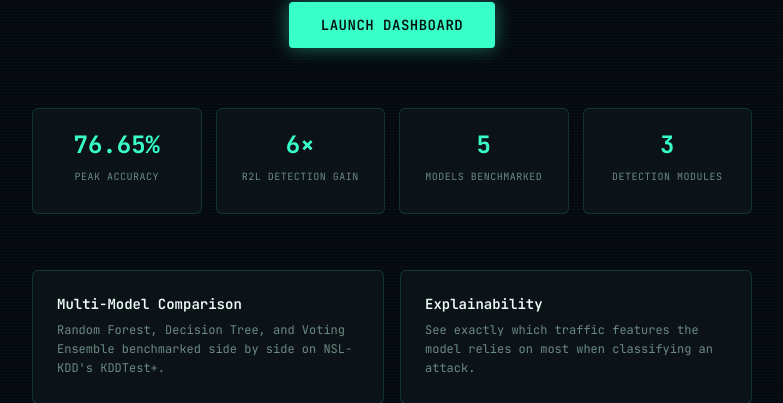
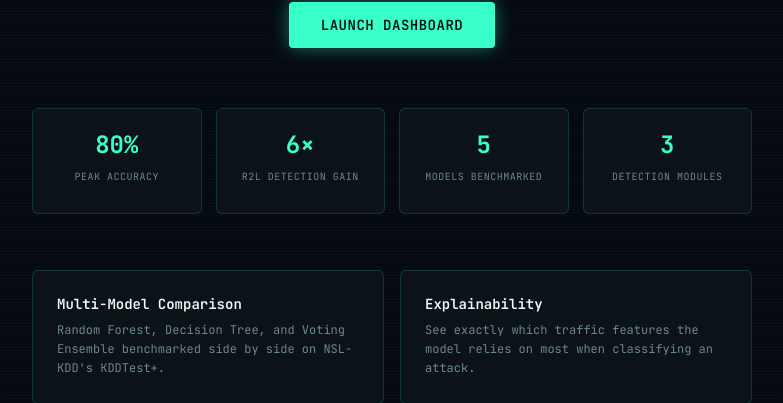
Before and after one commit to Ananya5105/PacketGuard, a Flask app: page / in a window 1280 px wide. Shown: the part 377-780 px from the top of the page, without its empty margins (248-1031 px from the left). Run offline with Flask 3, Linux system fonts and the light colour scheme; parts of the project's set-up code (start-up, migrations or seed data) failed here and were passed over.

Commit message:
Update landing stats, about page bullets, remove tech stack

```diff
--- a/templates/landing.html
+++ b/templates/landing.html
@@ -99,7 +99,7 @@
     </div>
 
     <div class="stats">
-        <div class="stat"><p class="stat-num">76.65%</p><p class="stat-label">Peak Accuracy</p></div>
+        <div class="stat"><p class="stat-num">80%</p><p class="stat-label">Peak Accuracy</p></div>
         <div class="stat"><p class="stat-num">6×</p><p class="stat-label">R2L Detection Gain</p></div>
         <div class="stat"><p class="stat-num">5</p><p class="stat-label">Models Benchmarked</p></div>
         <div class="stat"><p class="stat-num">3</p><p class="stat-label">Detection Modules</p></div>
```
